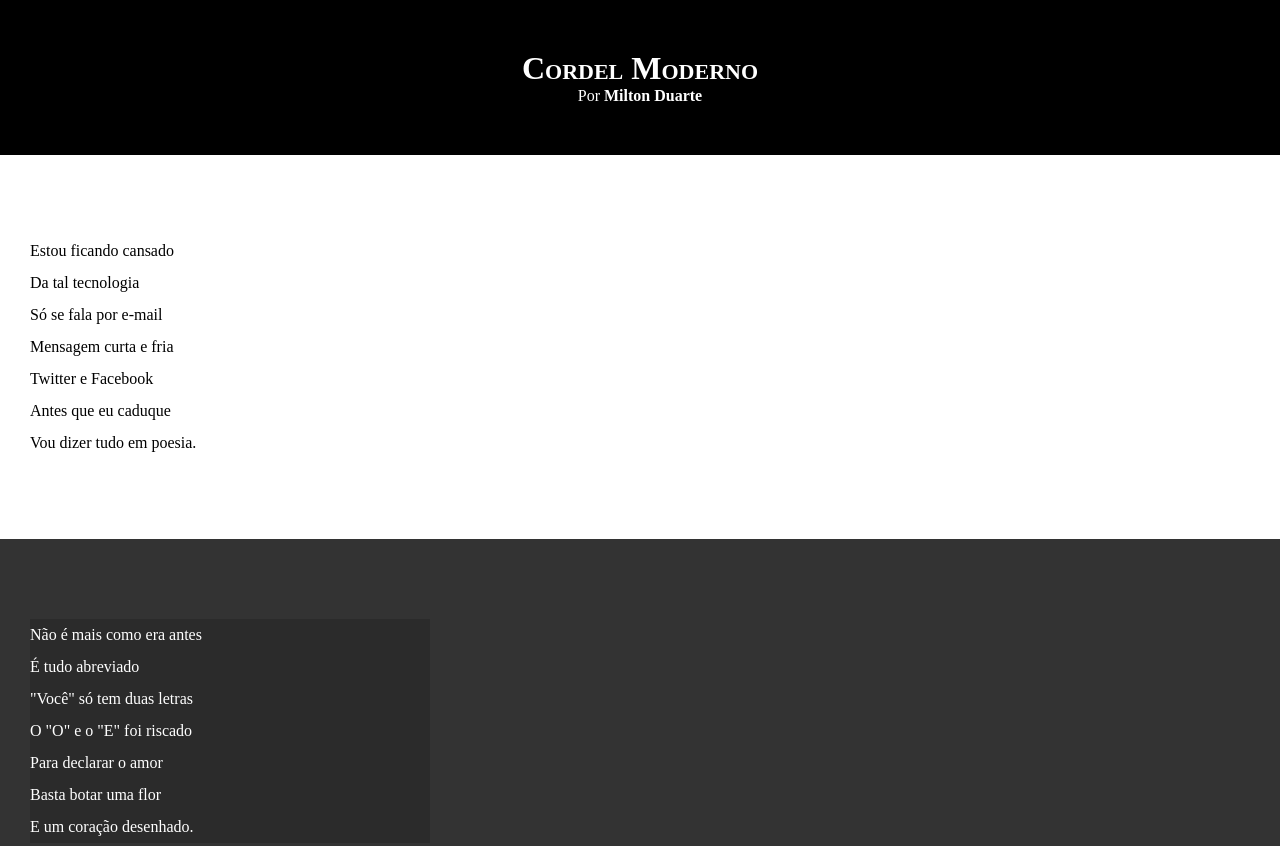
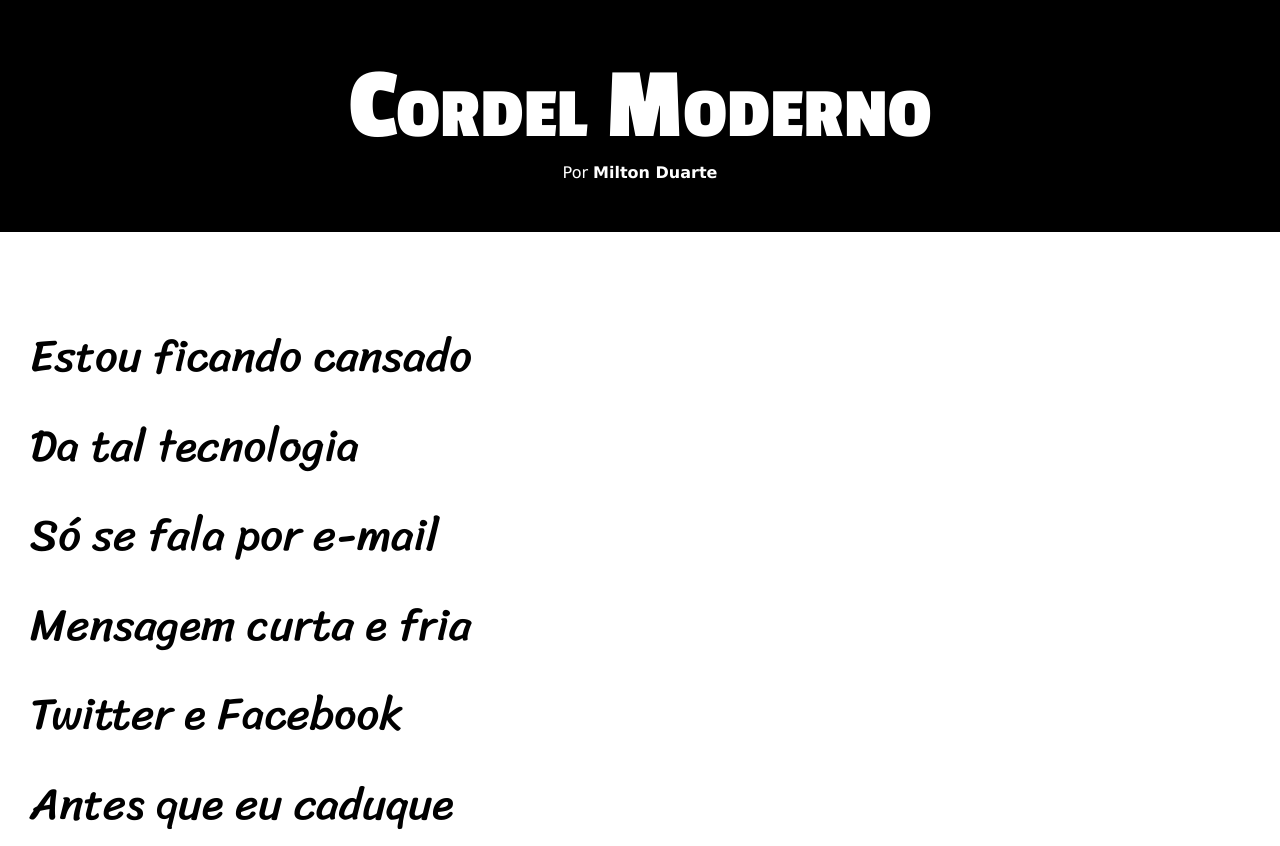
Before and after one commit to Laviniamontenegro/html-css, a plain HTML site: page exercícios/d012/index.html in a window 1280 px wide. Shown: the top 846 px of the page. Drawn offline with Linux system fonts and the light colour scheme.

Commit message:
atualização de estilos d12

```diff
--- a/exercícios/d012/estilo/style.css
+++ b/exercícios/d012/estilo/style.css
@@ -1,13 +1,25 @@
 @charset "UTF-8";
+
+@import url('https://fonts.googleapis.com/css2?family=Passion+One:wght@400;700;900&display=swap');
+
+@import url('https://fonts.googleapis.com/css2?family=Sriracha&display=swap');
+
+:root {
+    --fonte1: Verdana, Geneva, Tahoma, sans-serif;
+    --fonte2: 'Passion One', sans-serif;
+    --fonte3: 'Sriracha', 'cursive';
+}
 
 * {
     margin: 0px;
     padding: 0px;
+    font-size: 1em;
 }
 
 html,body {
     min-height: 100vh;
     background-color: darkgrey;
+    font-family: var(--fonte1);
 }
 
 header {
@@ -19,6 +31,8 @@ header {
 header > h1 {
     padding-top: 50px;
     font-variant: small-caps;
+    font-family: var(--fonte2);
+    font-size: 8vw;
 }
 
 header > p {
@@ -40,6 +54,8 @@ section {
     padding-bottom: 10vh;
     line-height: 2em;
     padding-left: 30px;
+    font-family: var(--fonte3);
+    font-size: 3.5vw;
 }
 
 section.normal {
@@ -53,7 +69,8 @@ section.imagem {
 }
 
 section.imagem > p {
-    width: 400px;
+    display: inline-block;
+    padding: 5px;
     background-color: rgba(0, 0, 0, 0.164);
 }
 
```
